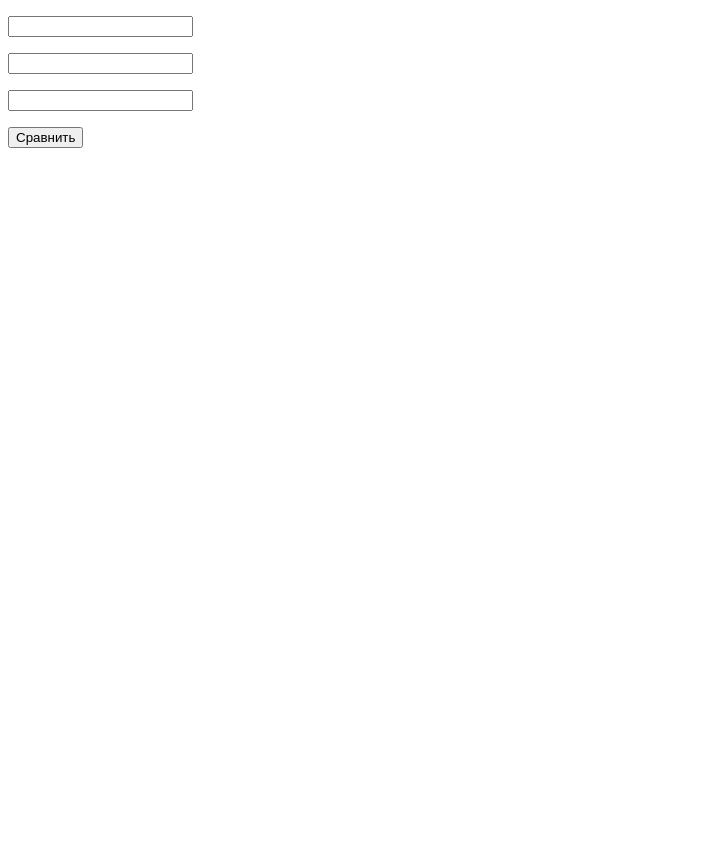
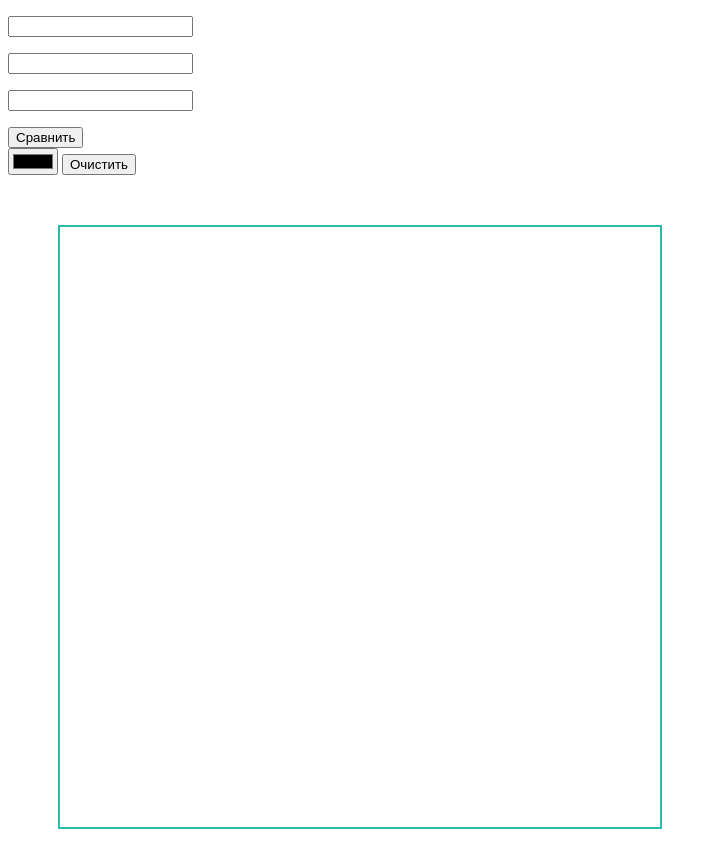
Before and after one commit to dvikster/D30-ES-6-Canvas-paint, a plain HTML site: page index.html in a window 1280 px wide. Shown: the whole page, without its empty margins (0-717 px from the left). Before the commit the page ends 800 px from the top, so only its background shows below. Drawn offline with Linux system fonts and the light colour scheme.

Commit message:
added  files

```diff
--- a/css.css
+++ b/css.css
@@ -0,0 +1,7 @@
+#canvas{
+    margin:50px;
+    width: 600px;
+    height: 600px;
+    border: 2px solid #2bbbad;
+    display: block;
+}
--- a/index.html
+++ b/index.html
@@ -12,8 +12,9 @@
 <button id="rezult">Сравнить</button>
 <div id="out"></div>
 
-
-
+<input id="color" type="color">
+<button id="clear">Очистить</button>
+<canvas id="canvas" width="600" height="600"></canvas>
 <script src="js.js"></script>
 </body>
 </html>
--- a/js.js
+++ b/js.js
@@ -19,4 +19,36 @@ document.getElementById('rezult').onclick = function rezultF() {
         if((c<a)&&(a>b)){document.getElementById('out').innerHTML = `максимальное число: ${a}`;}
     }
     rezult();
-}
+};
+
+let canvas = document.getElementById('canvas');
+let ctx = canvas.getContext('2d');
+let color = document.getElementById('color');
+canvas.onmousedown = function(event) {
+    canvas.onmousemove = function (event) {
+        ctx.fillStyle = color.value;
+        ctx.fillRect(event.offsetX, event.offsetY, 10, 10);
+    };
+    canvas.onmouseup = function(event) {
+        canvas.onmousemove = function (event) {return false};
+        ctx.fillStyle = color.value;
+        ctx.fillRect(event.offsetX, event.offsetY, 10, 10);
+    };
+};
+
+
+document.getElementById('clear').onclick = function () {
+    ctx.clearRect(0,0,600,600);
+};
+
+
+
+// ctx.fillStyle='#2bbbad';
+// ctx.beginPath();
+// ctx.beginPath();
+// ctx.strokeStyle='#ee6e73';
+// ctx.lineWidth = '2';
+// ctx.moveTo(0,300);//начало
+// ctx.lineTo(600,300);
+// ctx.stroke();
+// ctx.fillRect(2*x+300,2*y+300, 2,2);
```
